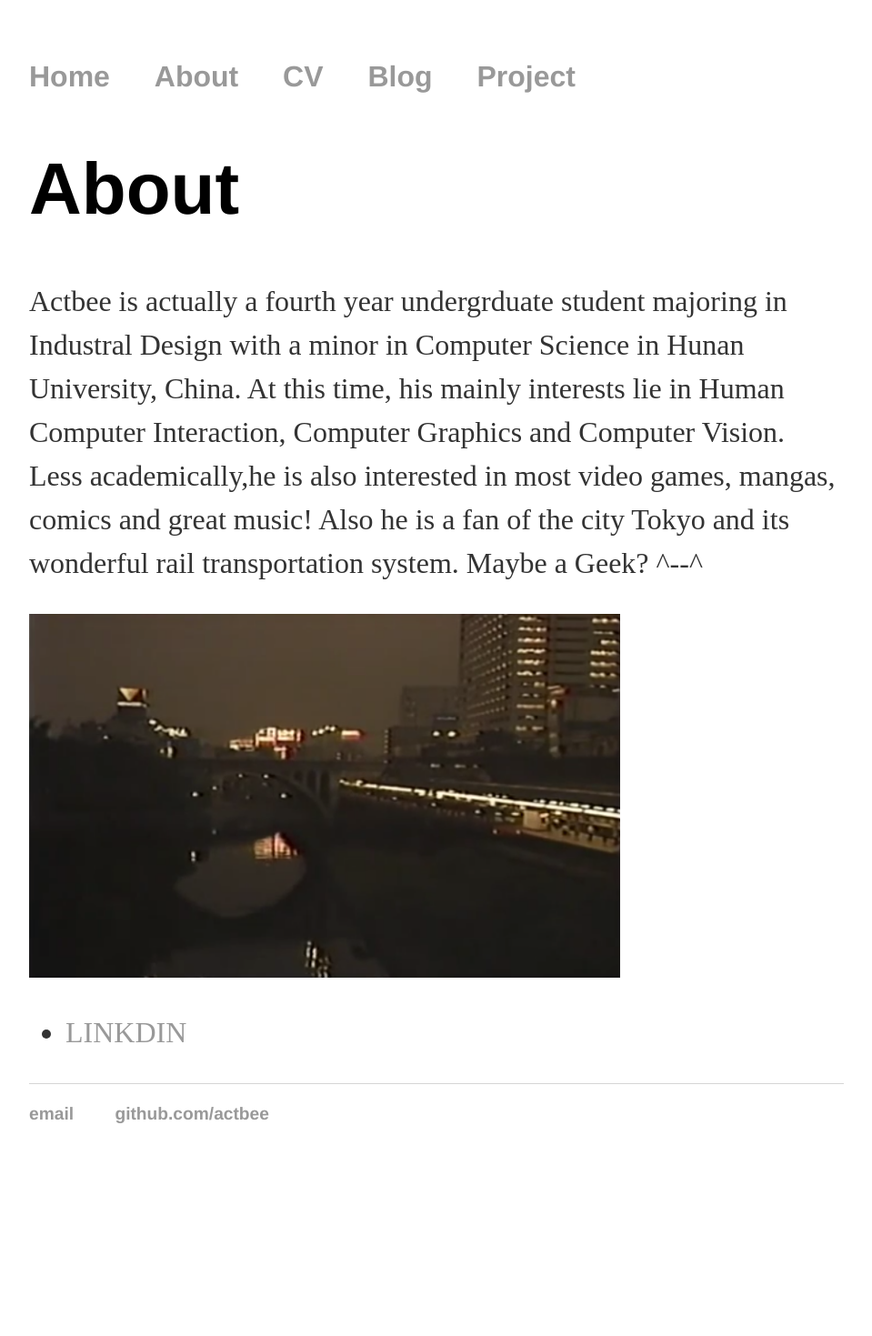
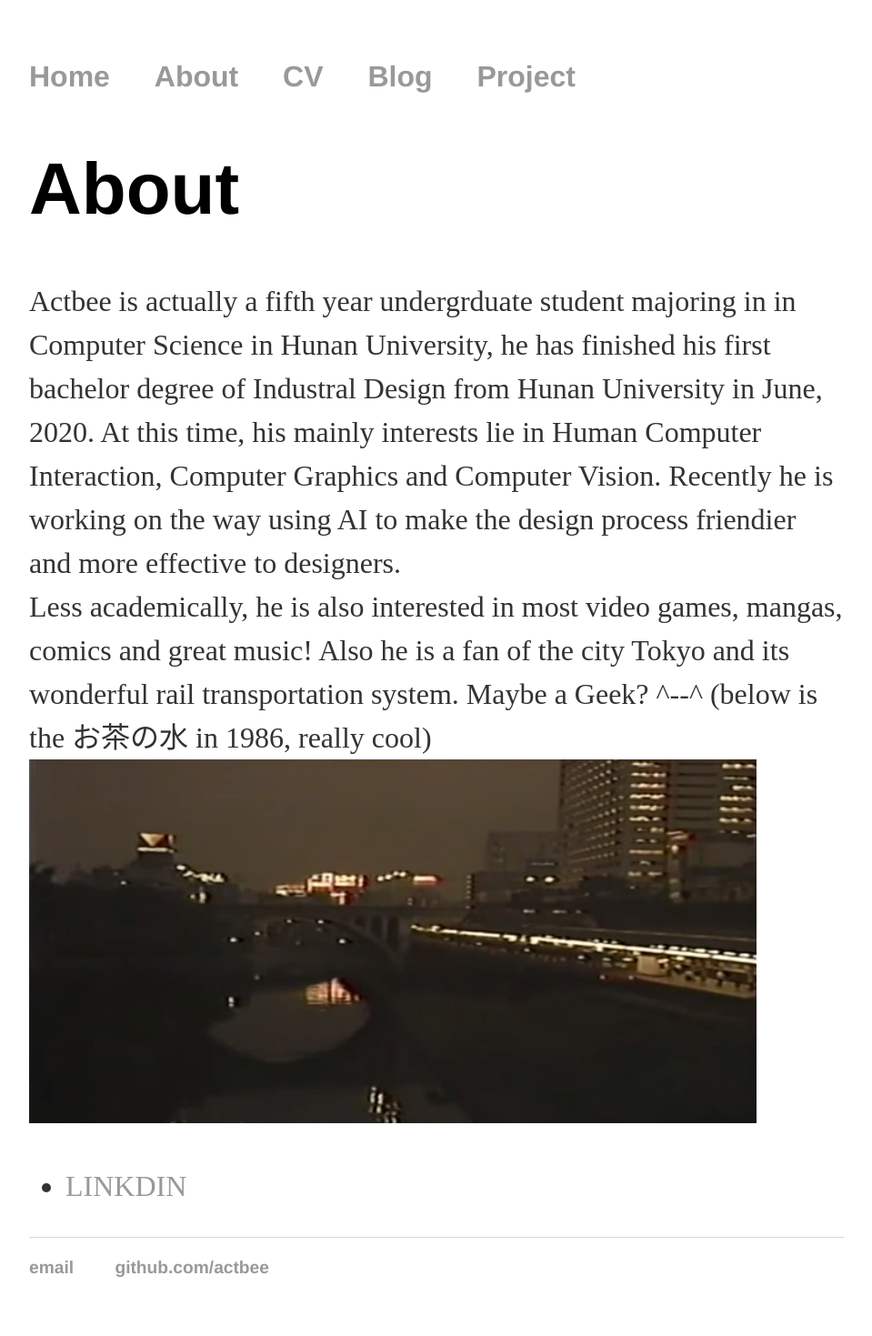
Before and after one commit to actbee/actbee.github.io, a Jekyll site: the page built from about/index.html, in a window 1280 px wide. Shown: the whole page at 91% size, without its empty margins (160-1119 px from the left). Built offline with Jekyll 4.4.1, drawn with Linux system fonts in a browser that asks for light colours; before the commit the page ends 1300 px from its top, so only the background shows below that.

Commit message:
update about

```diff
--- a/about/index.html
+++ b/about/index.html
@@ -5,11 +5,13 @@
 
 		<div class="about">
 			<h1>About</h1>
-			<p>Actbee is actually a fourth year undergrduate student majoring in Industral Design with a minor in Computer Science in Hunan University,
-China. At this time, his mainly interests lie in Human Computer Interaction, Computer Graphics and Computer Vision. <br>
-            Less academically,he is also interested in most video games, mangas, comics and great music! Also he is a fan of the city Tokyo and its wonderful rail transportation
-system. Maybe a Geek? ^--^</p>
-            <img src="https://github.com/actbee/actbee.github.io/blob/master/images/ochanomizu1986.png?raw=true“ width="800" height="400"/>
+			<p>Actbee is actually a fifth year undergrduate student majoring in in Computer Science in Hunan University, he has finished his first bachelor degree of Industral
+			Design from Hunan University in June, 2020.
+            At this time, his mainly interests lie in Human Computer Interaction, Computer Graphics and Computer Vision. Recently he is working on the way using AI to make
+            the design process friendier and more effective to designers.			<br>
+            Less academically, he is also interested in most video games, mangas, comics and great music! Also he is a fan of the city Tokyo and its wonderful rail transportation
+            system. Maybe a Geek? ^--^ (below is the お茶の水 in 1986, really cool)
+            <img src="https://github.com/actbee/actbee.github.io/blob/master/images/ochanomizu1986.png?raw=true“  align="center" width="800" height="400"/>
 			<ul class="contacts">
 				<li><a href="https://www.linkedin.com/in/xd-zou-4386aa153/">LINKDIN</a></li>
 				</ul>
```
